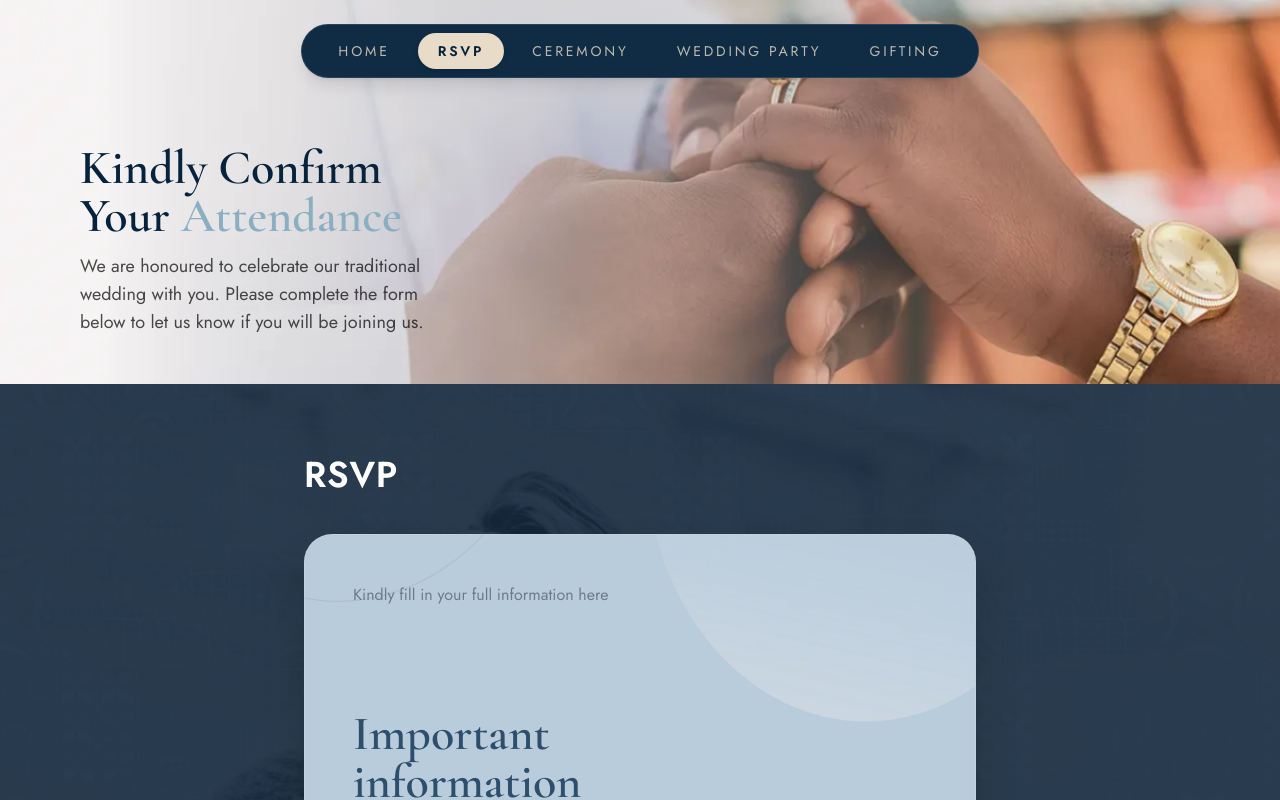
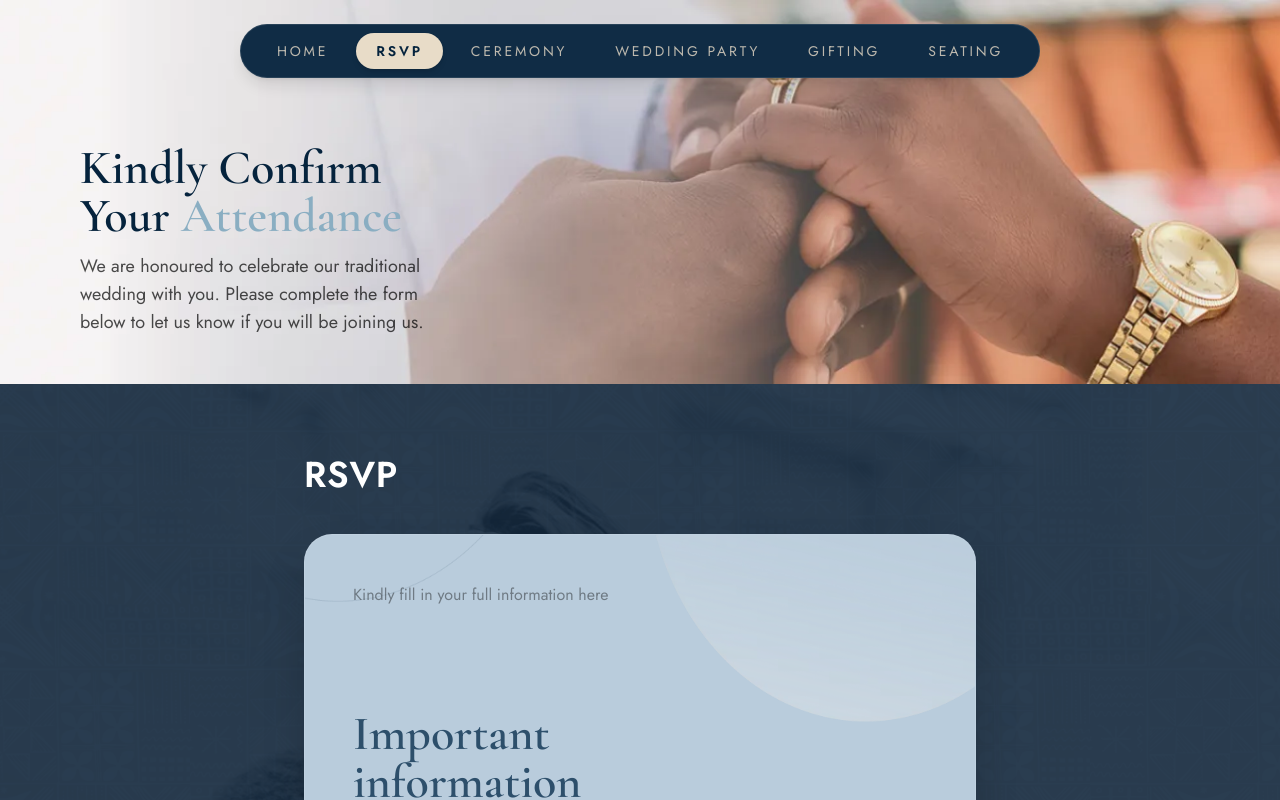
Before and after one commit to MarithaMiracle/abesolute, a Next.js app: page /rsvp in a window 1280 px wide. Shown: the top 800 px of the page. Built offline with nearby package versions, Linux system fonts and the light colour scheme; a web font is replaced by a local one.

Commit message:
Seating Navbar

```diff
--- a/src/components/Navbar.tsx
+++ b/src/components/Navbar.tsx
@@ -26,6 +26,7 @@ export default function Navbar() {
   { name: 'Ceremony', path: '/ceremony' },
   { name: 'Wedding Party', path: '/wedding-party' },
   { name: 'Gifting', path: '/gifting' },
+  { name: 'Seating', path: '/seating' },
 ]
 
   return (
```
